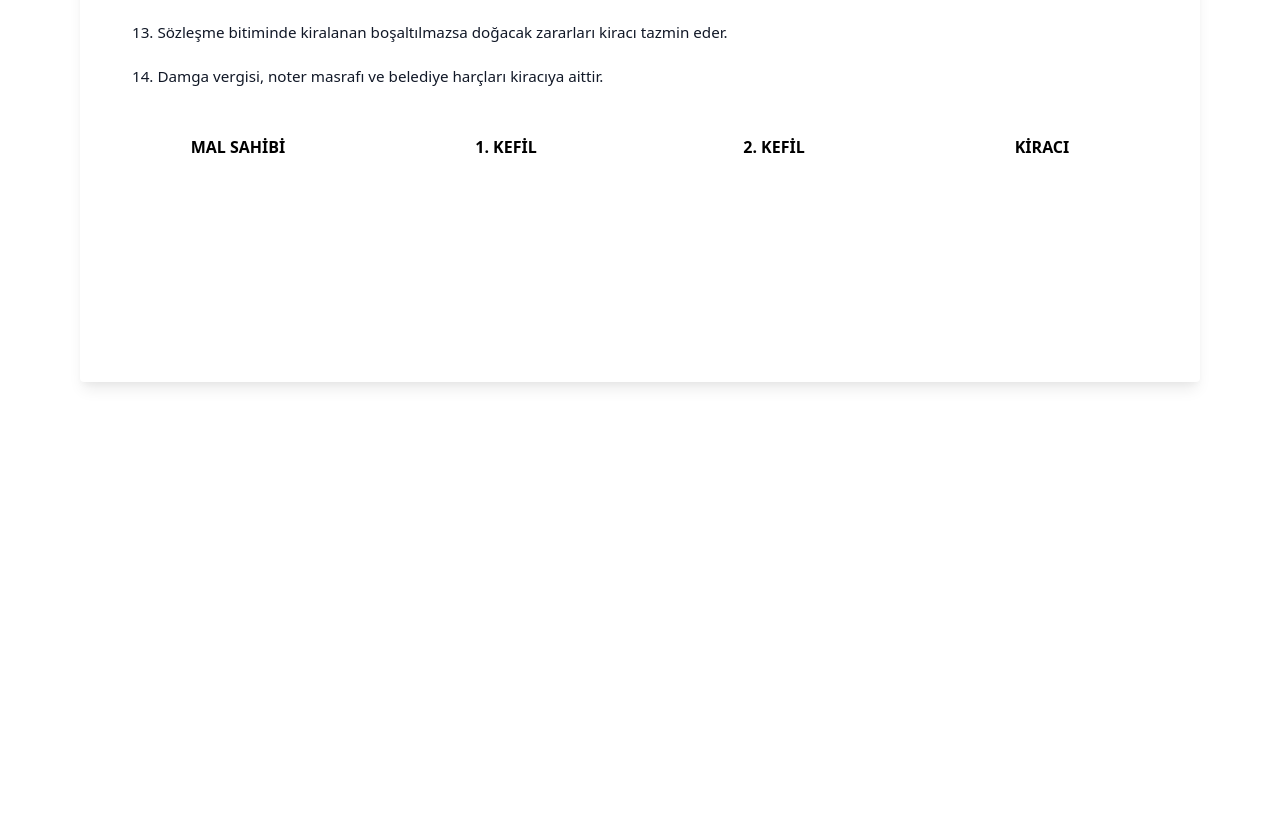
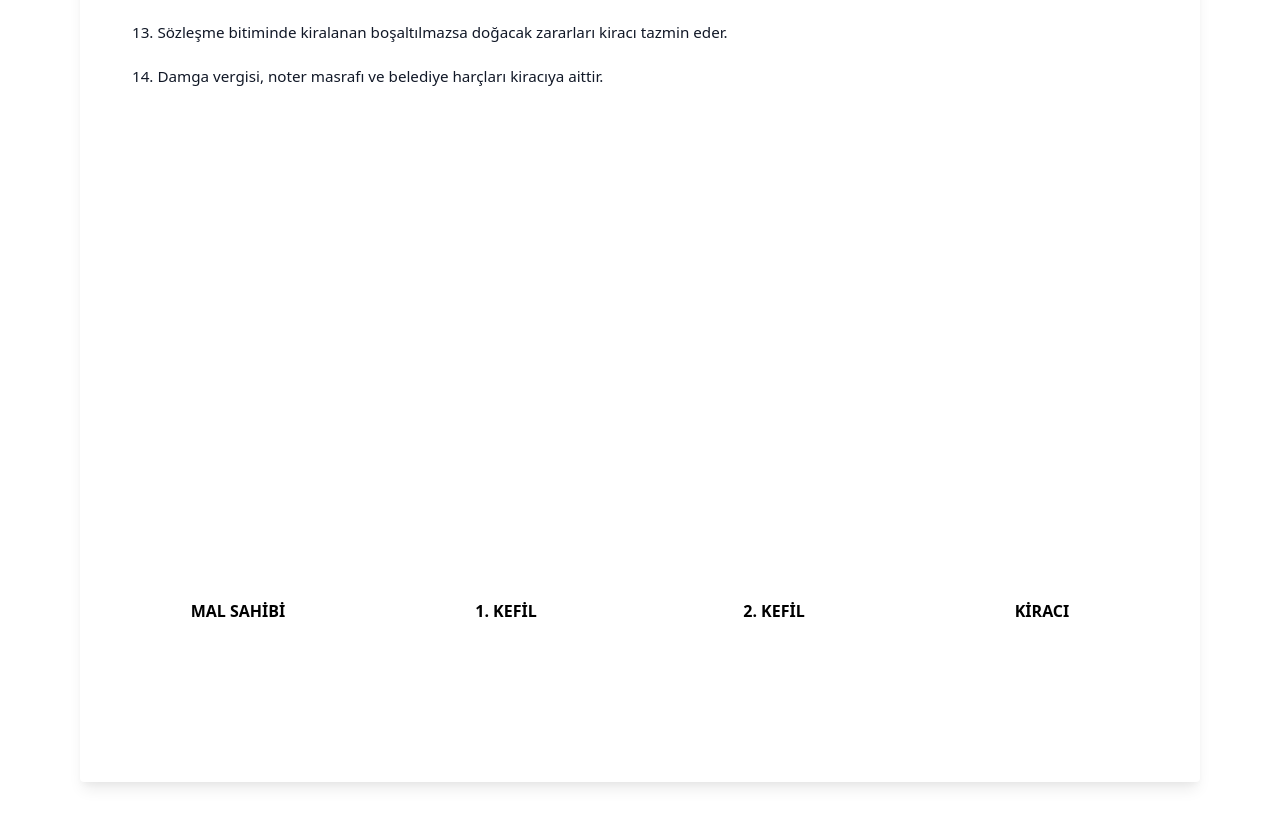
Before and after one commit to Mustafaserhatpeker/sozlesme-v2, a React (Vite) app in the folder sozlesme/: page /kira-sozlesmesi in a window 1280 px wide. Shown: the part 2500-3326 px from the top of the page. Before the commit the page ends 2930 px from the top, so only its background shows below. Built offline with nearby package versions, Linux system fonts and the light colour scheme.

Commit message:
refactor: add 'largev2' size option to SignatureGrid and update styles for improved layout

```diff
--- a/sozlesme/src/pages/Kira-Sozlesmesi/KiraSozlesmesi.css
+++ b/sozlesme/src/pages/Kira-Sozlesmesi/KiraSozlesmesi.css
@@ -151,6 +151,10 @@
   margin-top:3rem;
   margin-bottom:12rem;
 }
+.ks-sign-grid--largev2{
+  margin-top:32rem;
+  margin-bottom:8rem;
+}
 
 .ks-sign-grid--compact{
   margin-top:4rem;
--- a/sozlesme/src/pages/Kira-Sozlesmesi/KiraSozlesmesi.tsx
+++ b/sozlesme/src/pages/Kira-Sozlesmesi/KiraSozlesmesi.tsx
@@ -219,7 +219,7 @@ function KiraSozlesmesi(): JSX.Element {
                         </li>
                     </ol>
 
-                    <SignatureGrid size="large" />
+                    <SignatureGrid size="largev2" />
                 </section>
             </div>
             <button
--- a/sozlesme/src/pages/Kira-Sozlesmesi/components/SignatureGrid.tsx
+++ b/sozlesme/src/pages/Kira-Sozlesmesi/components/SignatureGrid.tsx
@@ -9,7 +9,7 @@ type Props = {
 };
 
 export default function SignatureGrid({ size = "large" }: Props): JSX.Element {
-    const className = `ks-sign-grid ${size === "large" ? "ks-sign-grid--large" : "ks-sign-grid--compact"
+    const className = `ks-sign-grid ${size === "large" ? "ks-sign-grid--large" : size === "largev2" ? "ks-sign-grid--largev2" : "ks-sign-grid--compact"
         }`;
 
     return (
```
